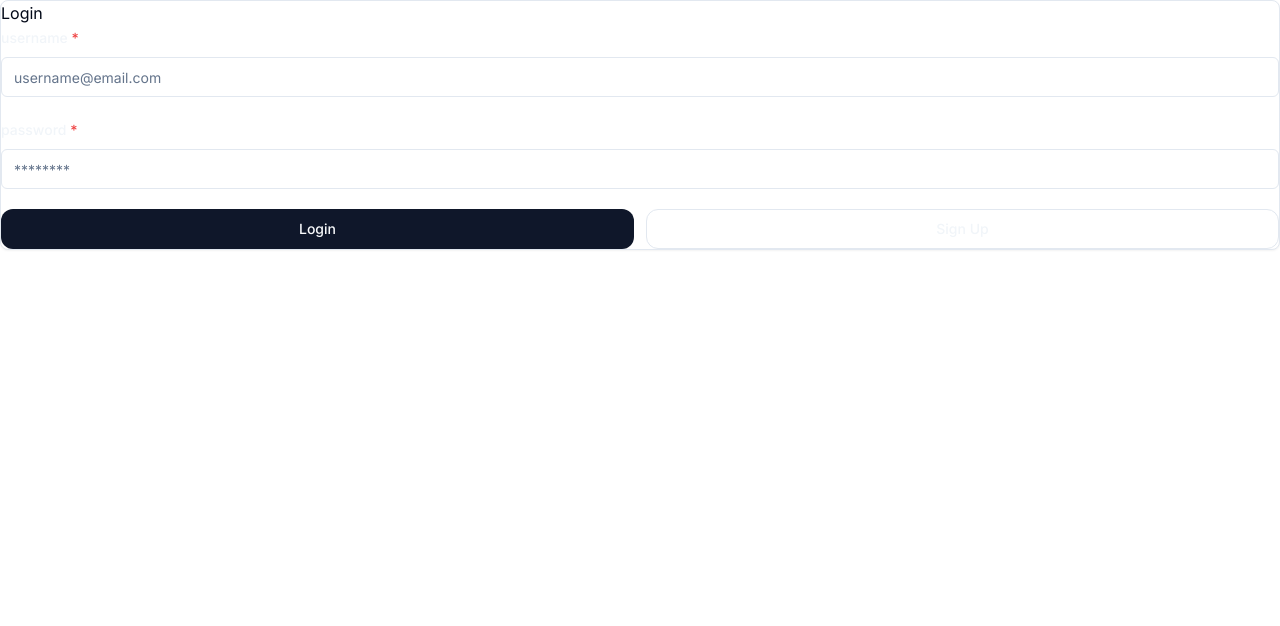
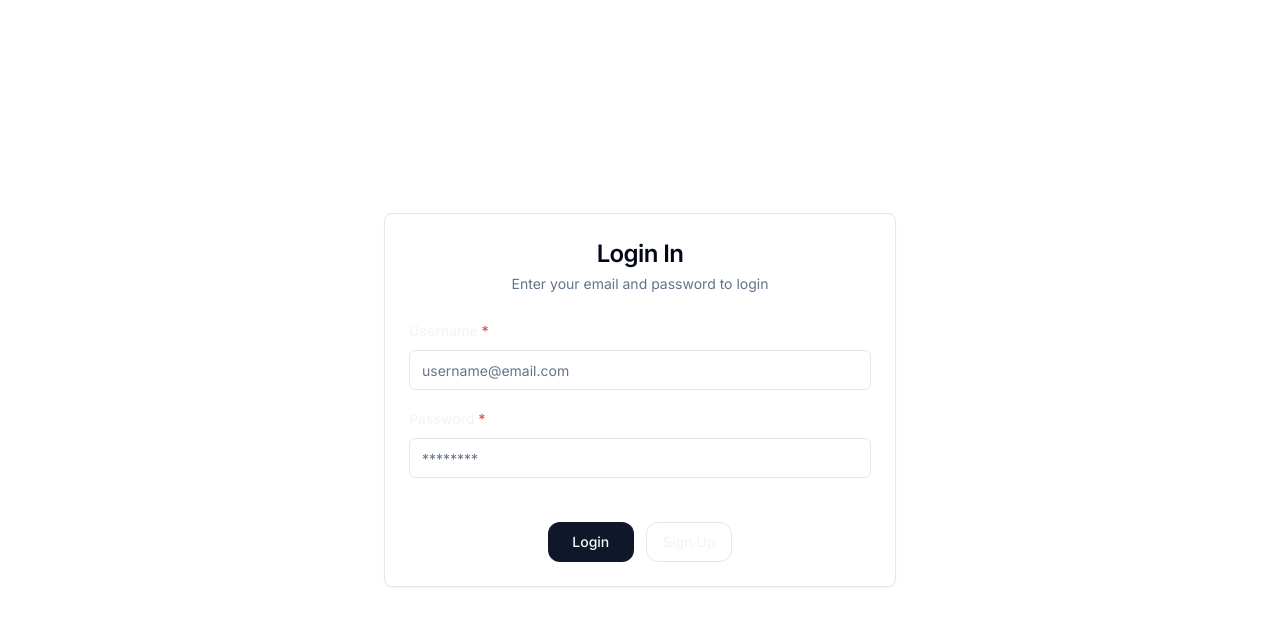
Before and after one commit to hazamashoken/CC_Group7_CW2_FE, a Next.js app in the folder app/: page /login in a window 1280 px wide. Shown: the top 626 px of the page. Built offline with nearby package versions, Linux system fonts and the light colour scheme; no server answers.

Commit message:
Update Login and signup desgin

```diff
--- a/app/app/(auth)/login/_components/login-form.tsx
+++ b/app/app/(auth)/login/_components/login-form.tsx
@@ -8,6 +8,7 @@ import React from "react";
 import z from "zod";
 import { Button } from "@/components/ui/button";
 import { Form } from "@/components/ui/form";
+import {CardContent,CardFooter} from "@/components/ui/card"
 import { toast } from "sonner";
 import { InputForm } from "@/components/forms/input";
 import { Loader2Icon } from "lucide-react";
@@ -60,20 +61,21 @@ export function LoginForm(
       <Form {...form}>
         <form
           onSubmit={form.handleSubmit(onSubmit)}
-          className="flex flex-col gap-3 text-muted"
-        >
-          <div className="flex flex-col gap-5">
+          className="flex flex-col gap-3 text-muted">
+          <CardContent className="grid gap-4">
+            <div className="grid gap-2">
             <InputForm
-              label="username"
+              label="Username"
               name="username"
               form={form}
               className="col-span-5"
               placeholder="username@email.com"
               isRequired
             />
-            <div className="col-span-2">
+            </div>
+           <div className="grid gap-2">
               <InputForm
-                label="password"
+                label="Password"
                 name="password"
                 placeholder="********"
                 form={form}
@@ -81,7 +83,8 @@ export function LoginForm(
                 isRequired
               />
             </div>
-          </div>
+          </CardContent>
+          <CardFooter className="flex flex-col">
           <div className="grid grid-cols-2 gap-3 mt-2">
             <Button
               type="submit"
@@ -103,6 +106,7 @@ export function LoginForm(
               </Button>
             </Link>
           </div>
+          </CardFooter>
         </form>
       </Form>
     </>
--- a/app/app/(auth)/login/page.tsx
+++ b/app/app/(auth)/login/page.tsx
@@ -5,7 +5,12 @@ import NutriTrackLogoColored from "@/public/NutriTruck_Logo_color.svg";
 import WaveLightMobile from "@/public/mobile_wave_light.svg";
 
 import { LoginForm } from "./_components/login-form";
-import { Card } from "@/components/ui/card";
+import {
+  Card,
+  CardDescription,
+  CardHeader,
+  CardTitle,
+} from "@/components/ui/card"
 import { getServerSession } from "next-auth";
 import { authOptions } from "@/lib/auth/authOptions";
 import { redirect } from "next/navigation";
@@ -18,11 +23,18 @@ export default async function LoginPage(props: ILoginFormProps) {
     redirect("/dashboard");
   }
   return (
-    <Card >
-      <h1 >
-        Login
-      </h1>
-      <LoginForm />
-    </Card>
+    <div className="relative flex flex-col justify-center items-center min-h-screen overflow-hidden">
+      <div className="w-full m-auto bg-white lg:max-w-lg">
+      <Card>
+          <CardHeader className="space-y-1">
+            <CardTitle className="text-2xl text-center">Login In</CardTitle>
+            <CardDescription className="text-center">
+              Enter your email and password to login
+            </CardDescription>
+          </CardHeader>
+        <LoginForm />
+      </Card>
+      </div>
+    </div>
   );
 }
--- a/app/app/(auth)/signup/_components/signup-form.tsx
+++ b/app/app/(auth)/signup/_components/signup-form.tsx
@@ -4,7 +4,8 @@ import { zodResolver } from "@hookform/resolvers/zod";
 import z from "zod";
 import { Button } from "@/components/ui/button";
 import { Form } from "@/components/ui/form";
-
+import Link from "next/link";
+import {CardContent,CardFooter} from "@/components/ui/card"
 import { InputForm } from "@/components/forms/input";
 import { TUserPostIn, signupAction } from "../_actions/signup-action";
 import { useTransition } from "react";
@@ -32,6 +33,7 @@ export function SignUpForm(
   const router = useRouter();
   const [pending, startTransaction] = useTransition();
   const [showPassword, setShowPassword] = React.useState<boolean>(false);
+  const [isLoading, setIsLoading] = React.useState<boolean>(false);
   const form = useForm({
     criteriaMode: "all",
     resolver: zodResolver(signupSchema),
@@ -74,6 +76,7 @@ export function SignUpForm(
           className
         )}
       >
+      <CardContent className="grid gap-4">
         <div className="grid w-full grid-cols-2 gap-3 sm:grid-cols-10">
           <InputForm
             label="First Name"
@@ -90,14 +93,14 @@ export function SignUpForm(
             isRequired
           />
           <InputForm
-            label="email"
+            label="Email"
             name="email"
             form={form}
             className="col-span-5"
             isRequired
           />
           <InputForm
-            label="username"
+            label="Username"
             name="username"
             form={form}
             className="col-span-5"
@@ -105,7 +108,7 @@ export function SignUpForm(
           />
           <div className="col-span-5" />
           <InputForm
-            label="password"
+            label="Password"
             name="password"
             form={form}
             className="col-span-4"
@@ -120,6 +123,18 @@ export function SignUpForm(
             {showPassword ? <EyeOff /> : <Eye />}
           </div>
         </div>
+        </CardContent>
+        <CardFooter className="flex flex-col">
+        <div className="grid grid-cols-2 gap-3 mt-2">
+        <Link href="/login" className="w-full" prefetch={false}>
+              <Button
+                variant={"outline"}
+                className="w-full rounded-xl"
+                disabled={isLoading}
+              >
+                Back
+              </Button>
+        </Link>
         <Button
           type="submit"
           className="self-center"
@@ -130,6 +145,8 @@ export function SignUpForm(
           )}
           Sign Up
         </Button>
+      </div>
+      </CardFooter>
       </form>
     </Form>
   );
--- a/app/app/(auth)/signup/page.tsx
+++ b/app/app/(auth)/signup/page.tsx
@@ -2,6 +2,12 @@ import { SignUpForm } from "./_components/signup-form";
 import { getServerSession } from "next-auth";
 import { authOptions } from "@/lib/auth/authOptions";
 import { redirect } from "next/navigation";
+import {
+  Card,
+  CardDescription,
+  CardHeader,
+  CardTitle,
+} from "@/components/ui/card"
 
 export default async function SignupPage() {
   const session = await getServerSession(authOptions);
@@ -9,11 +15,18 @@ export default async function SignupPage() {
     redirect("/dashboard");
   }
   return (
-    <div>
-      <h1>
-        Sign Up
-      </h1>
+    <div className="relative flex flex-col justify-center items-center min-h-screen overflow-hidden">
+    <div className="w-full m-auto bg-white lg:max-w-lg">
+    <Card>
+        <CardHeader className="space-y-1">
+          <CardTitle className="text-2xl text-center">Sign Up</CardTitle>
+          <CardDescription className="text-center">
+            Enter your email and password to login
+          </CardDescription>
+        </CardHeader>
       <SignUpForm />
+      </Card>
+      </div>
     </div>
   );
 }
```
